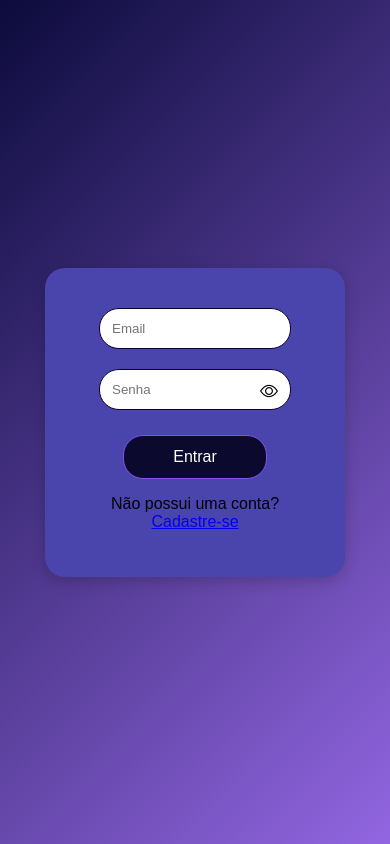
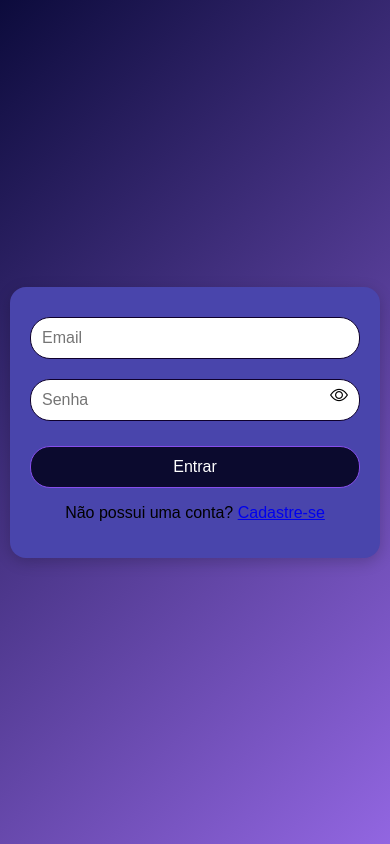
Before and after one commit to gandradefreitas/sistema-de-login-python, a Flask app: page /login in a window 390 px wide. Run offline with Flask 3, Linux system fonts and the light colour scheme.

```diff
--- a/static/style.css
+++ b/static/style.css
@@ -1,44 +1,80 @@
 /* ==========================
-ESTILOS GERAIS DA PÁGINA
+   RESET E ESTILOS GERAIS
 ========================== */
+
+* {
+    box-sizing: border-box;
+}
+
+html,
+body {
+    width: 100%;
+    min-height: 100%;
+}
 
 body {
     margin: 0;
+
     min-height: 100vh;
+
     display: flex;
+
     justify-content: center;
     align-items: center;
-    background: linear-gradient(135deg, #0c0b3c, #9266e1);
+
+    background: linear-gradient(
+        135deg,
+        #0c0b3c,
+        #9266e1
+    );
+
     font-family: Arial, sans-serif;
 
-    padding: 20px;
-    box-sizing: border-box;
+    /*
+    Espaçamento adaptável nas bordas.
+    */
+    padding: clamp(10px, 5vw, 20px);
 }
 
+
 /* ==========================
-CONTAINER PRINCIPAL
+   CONTAINER PRINCIPAL
 ========================== */
 
 .container {
-    width: 300px;
-    max-width: 100%;
-    padding: 30px;
+
+    /*
+    Ocupa o espaço disponível,
+    mas não ultrapassa 300px.
+    */
+    width: min(100%, 300px);
+
+    padding: clamp(20px, 6vw, 30px);
+
     background-color: rgb(73 69 172);
+
     border-radius: 20px;
-    box-shadow: 0 4px 15px rgba(0, 0, 0, 0.2);
+
+    box-shadow:
+        0 4px 15px rgba(0, 0, 0, 0.2);
+
     text-align: center;
 
-    box-sizing: border-box;
     overflow: hidden;
 }
 
+
 /* ==========================
-CAMPOS DE ENTRADA
+   CAMPOS DE ENTRADA
 ========================== */
 
 input {
 
-    width: 80%;
+    /*
+    Ocupa toda a largura disponível
+    dentro do container.
+    */
+    width: 100%;
 
     padding: 12px;
 
@@ -48,16 +84,31 @@ input {
 
     border-radius: 20px;
 
+    font-size: 16px;
+
+    font-family: inherit;
+
     box-sizing: border-box;
+
+    /*
+    Evita problemas com inputs
+    muito grandes em celulares.
+    */
+    min-width: 0;
 }
 
+
 /* ==========================
-BOTÕES
+   BOTÕES
 ========================== */
 
 button {
 
-    width: 60%;
+    /*
+    Em vez de uma largura fixa de 60%,
+    ocupa uma largura confortável.
+    */
+    width: min(100%, 220px);
 
     padding: 12px;
 
@@ -71,23 +122,37 @@ button {
 
     font-size: 16px;
 
+    font-family: inherit;
+
     color: white;
 
     background-color: #0b0a2e;
+
+    transition:
+        opacity 0.2s ease,
+        transform 0.2s ease;
 }
 
 button:hover {
+    opacity: 0.9;
 
-    opacity: 0.9;
+    transform: scale(1.02);
 }
 
+button:active {
+    transform: scale(0.98);
+}
+
+
 /* ==========================
-ÁREA DE INFORMAÇÕES
+   ÁREA DE INFORMAÇÕES
 ========================== */
 
-.info{
+.info {
 
-    background: rgba(255,255,255,0.1);
+    width: 100%;
+
+    background: rgba(255, 255, 255, 0.1);
 
     padding: 15px;
 
@@ -95,44 +160,69 @@ button:hover {
 
     margin: 15px 0;
 
-    max-width: 100%;
+    /*
+    Impede que o conteúdo ultrapasse
+    o container.
+    */
+    overflow: hidden;
 }
 
 .info p {
+
+    margin: 8px 0;
+
+    /*
+    Quebra textos, e-mails ou
+    informações muito grandes.
+    */
     word-break: break-word;
+
     overflow-wrap: anywhere;
+
+    line-height: 1.4;
 }
 
+
 /* ==========================
-CAMPO DE SENHA
+   CAMPO DE SENHA
 ========================== */
 
-.senha-container{
+.senha-container {
 
     position: relative;
 
-    width: 80%;
+    /*
+    Ocupa toda a largura disponível.
+    */
+    width: 100%;
 
     margin: 10px auto;
-
 }
 
-.senha-container input{
+.senha-container input {
 
     width: 100%;
 
+    /*
+    Reserva espaço para o
+    botão de mostrar senha.
+    */
     padding-right: 45px;
 
     box-sizing: border-box;
 }
 
-#toggleSenha{
+#toggleSenha {
 
     position: absolute;
 
     right: 13px;
 
-    top: 65%;
+    /*
+    Centraliza verticalmente
+    o ícone dentro do input.
+    */
+    top: 50%;
 
     transform: translateY(-50%);
 
@@ -141,29 +231,64 @@ CAMPO DE SENHA
     user-select: none;
 
     font-size: 18px;
+
+    line-height: 1;
 }
 
-/* Messangens de erro */
+
+/* ==========================
+   MENSAGENS DE ERRO
+========================== */
 
 .erro-msg {
+
     color: #ffb3b3;
+
     font-size: 13px;
+
     margin-top: 5px;
+
     display: none;
+
+    /*
+    Permite que mensagens grandes
+    quebrem linha.
+    */
+    overflow-wrap: anywhere;
 }
 
 .erro {
+
     color: #ffb3b3;
+
     font-weight: bold;
 }
+
+
+/* ==========================
+   NOTIFICAÇÕES
+========================== */
 
 .notificacao {
 
     position: fixed;
 
-    top: 20px;
+    top: clamp(10px, 4vw, 20px);
 
-    right: 20px;
+    /*
+    Mantém a notificação dentro
+    da tela em celulares.
+    */
+    right: clamp(10px, 4vw, 20px);
+
+    /*
+    Limita a largura para não
+    causar overflow horizontal.
+    */
+    width: min(
+        calc(100% - 20px),
+        350px
+    );
 
     padding: 15px 20px;
 
@@ -175,6 +300,12 @@ CAMPO DE SENHA
 
     z-index: 1000;
 
+    /*
+    Garante que textos grandes
+    possam quebrar.
+    */
+    overflow-wrap: anywhere;
+
     animation: aparecer 0.3s ease;
 }
 
@@ -183,15 +314,123 @@ CAMPO DE SENHA
     background-color: #dc3545;
 }
 
+
+/* ==========================
+   ANIMAÇÃO
+========================== */
+
 @keyframes aparecer {
 
     from {
         opacity: 0;
+
         transform: translateX(30px);
     }
 
     to {
         opacity: 1;
+
         transform: translateX(0);
     }
 }
+
+
+/* ==========================
+   CELULARES
+========================== */
+
+@media (max-width: 400px) {
+
+    body {
+        padding: 10px;
+    }
+
+    .container {
+        width: 100%;
+
+        padding: 20px;
+
+        border-radius: 16px;
+    }
+
+    input {
+        padding: 11px;
+
+        font-size: 16px;
+    }
+
+    button {
+        width: 100%;
+
+        padding: 11px;
+    }
+
+    .info {
+        padding: 12px;
+    }
+
+    #toggleSenha {
+        right: 12px;
+    }
+}
+
+
+/* ==========================
+   CELULARES MUITO PEQUENOS
+========================== */
+
+@media (max-width: 320px) {
+
+    body {
+        padding: 8px;
+    }
+
+    .container {
+        padding: 16px;
+    }
+
+    .info {
+        padding: 10px;
+    }
+
+    .notificacao {
+        width: calc(100% - 16px);
+
+        right: 8px;
+    }
+}
+
+
+/* ==========================
+   TELAS BAIXAS
+========================== */
+
+@media (max-height: 550px) {
+
+    body {
+        align-items: flex-start;
+
+        overflow-y: auto;
+
+        padding-top: 15px;
+        padding-bottom: 15px;
+    }
+
+    .container {
+        margin: 0 auto;
+    }
+}
+
+
+/* ==========================
+   DISPOSITIVOS SEM HOVER
+========================== */
+
+@media (hover: none) {
+
+    button:hover {
+        transform: none;
+
+        opacity: 1;
+    }
+}
```
